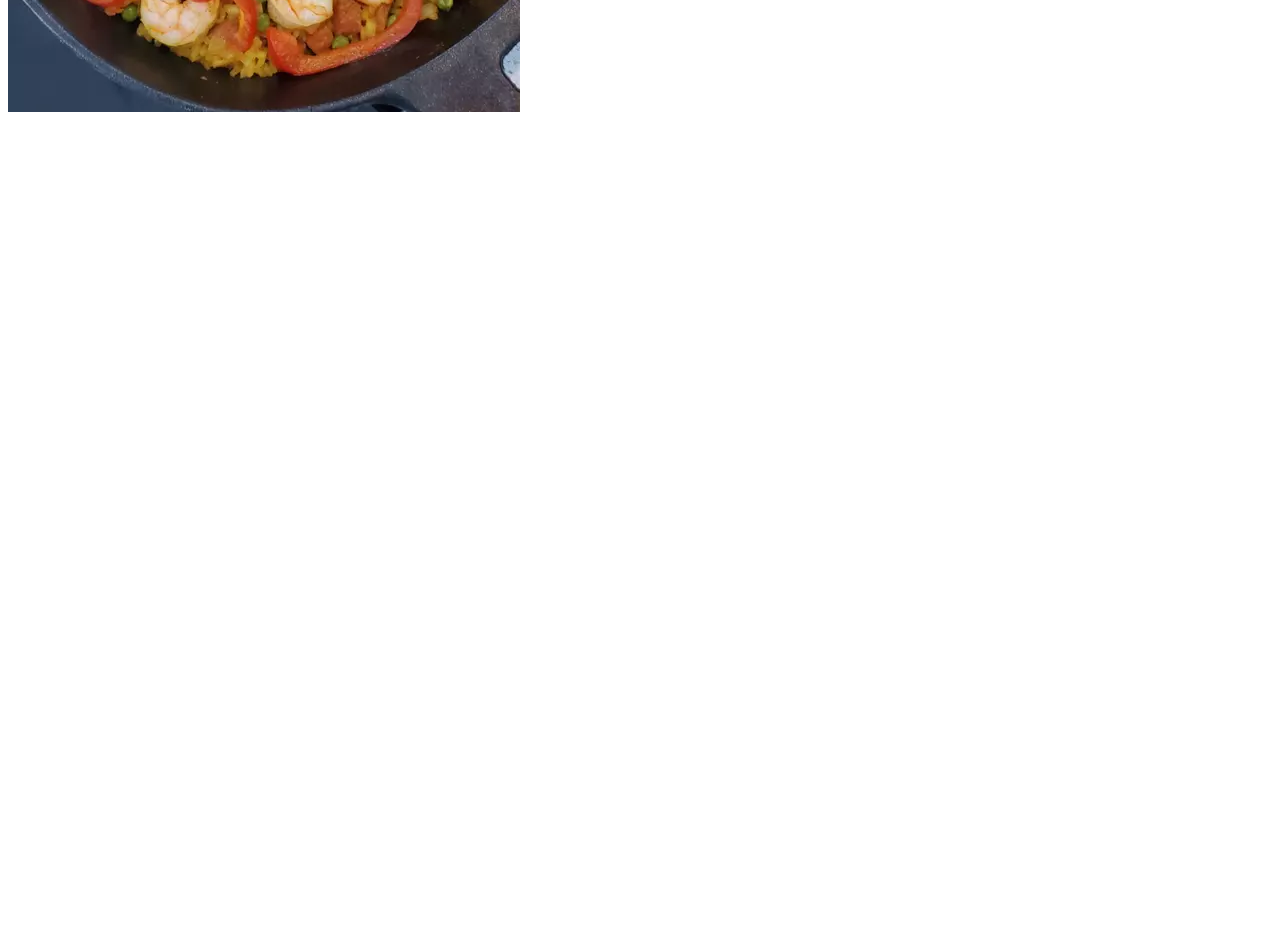
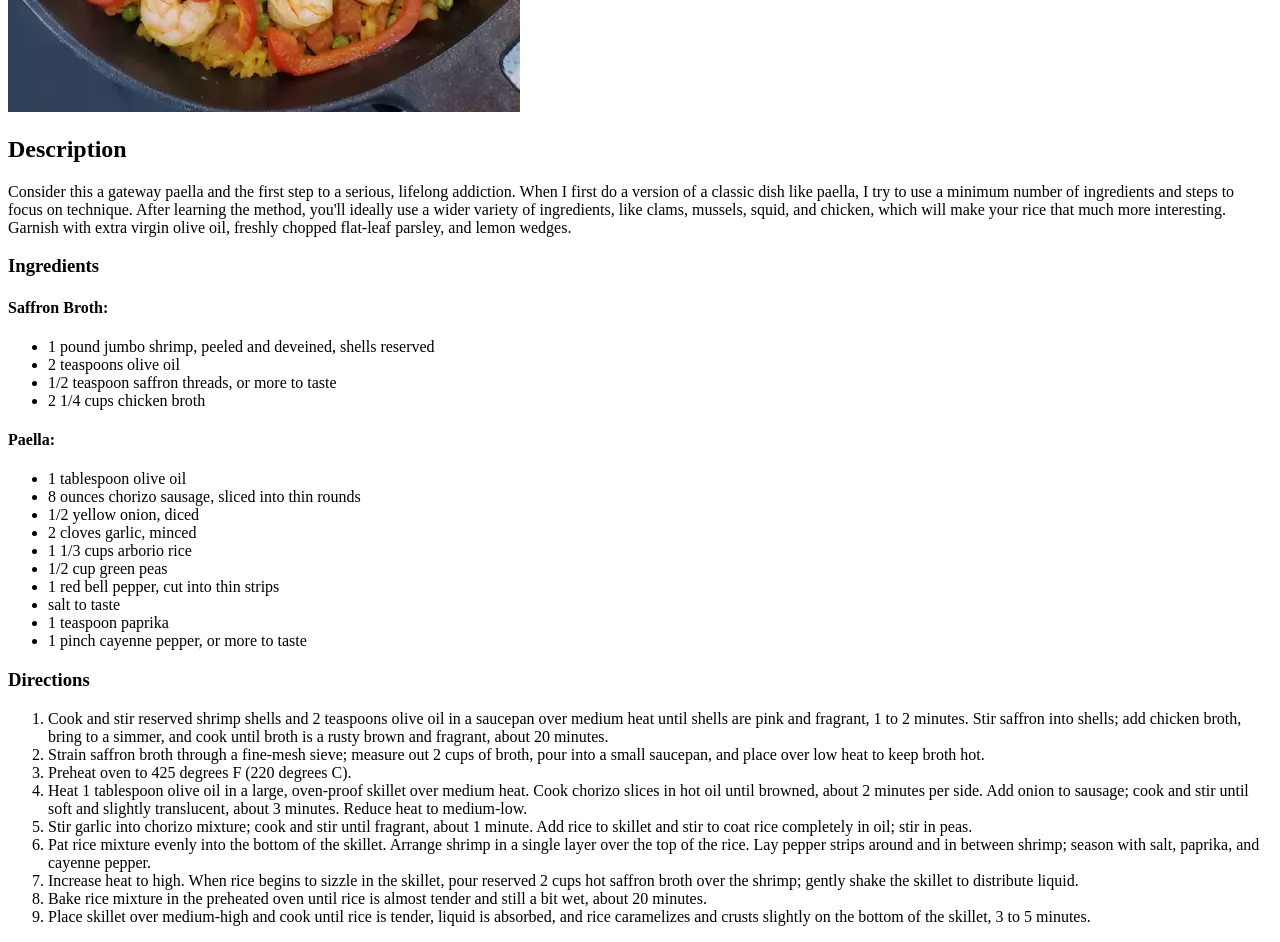
Before and after one commit to GuyJ1/odin-recipes, a plain HTML site: page recipes/paella.html in a window 1280 px wide. Shown: the part 480-1422 px from the top of the page. Before the commit the page ends 800 px from the top, so only its background shows below. Drawn offline with Linux system fonts and the light colour scheme.

Commit message:
Added page for paella html, following the same structure, description, ingredients, directions in unordered and ordered lists respectively

```diff
--- a/recipes/paella.html
+++ b/recipes/paella.html
@@ -10,6 +10,55 @@
 <body>
     <h1>Paella Recipe</h1>
     <img src="paella.webp" alt="paella">
+    <h2>Description</h2>
+    <p>Consider this a gateway paella and the first step to a serious, lifelong addiction. When I first do a version of
+        a classic dish like paella, I try to use a minimum number of ingredients and steps to focus on technique. After
+        learning the method, you'll ideally use a wider variety of ingredients, like clams, mussels, squid, and chicken,
+        which will make your rice that much more interesting. Garnish with extra virgin olive oil, freshly chopped
+        flat-leaf parsley, and lemon wedges.</p>
+    <h3>Ingredients</h3>
+    <h4>Saffron Broth:</h4>
+    <ul>
+        <li>1 pound jumbo shrimp, peeled and deveined, shells reserved</li>
+        <li>2 teaspoons olive oil</li>
+        <li>1/2 teaspoon saffron threads, or more to taste</li>
+        <li>2 1/4 cups chicken broth</li>
+    </ul>
+    <h4>Paella:</h4>
+    <ul>
+        <li>1 tablespoon olive oil</li>
+        <li>8 ounces chorizo sausage, sliced into thin rounds</li>
+        <li>1/2 yellow onion, diced</li>
+        <li>2 cloves garlic, minced</li>
+        <li>1 1/3 cups arborio rice</li>
+        <li>1/2 cup green peas</li>
+        <li>1 red bell pepper, cut into thin strips</li>
+        <li>salt to taste</li>
+        <li>1 teaspoon paprika</li>
+        <li>1 pinch cayenne pepper, or more to taste</li>
+    </ul>
+    <h3>Directions</h3>
+    <ol>
+        <li>Cook and stir reserved shrimp shells and 2 teaspoons olive oil in a saucepan over medium heat until shells
+            are pink and fragrant, 1 to 2 minutes. Stir saffron into shells; add chicken broth, bring to a simmer, and
+            cook until broth is a rusty brown and fragrant, about 20 minutes.</li>
+        <li>Strain saffron broth through a fine-mesh sieve; measure out 2 cups of broth, pour into a small saucepan, and
+            place over low heat to keep broth hot.</li>
+        <li>Preheat oven to 425 degrees F (220 degrees C).</li>
+        <li>Heat 1 tablespoon olive oil in a large, oven-proof skillet over medium heat. Cook chorizo slices in hot oil
+            until browned, about 2 minutes per side. Add onion to sausage; cook and stir until soft and slightly
+            translucent, about 3 minutes. Reduce heat to medium-low.</li>
+        <li>Stir garlic into chorizo mixture; cook and stir until fragrant, about 1 minute. Add rice to skillet and stir
+            to coat rice completely in oil; stir in peas.</li>
+        <li>Pat rice mixture evenly into the bottom of the skillet. Arrange shrimp in a single layer over the top of the
+            rice. Lay pepper strips around and in between shrimp; season with salt, paprika, and cayenne pepper.</li>
+        <li>Increase heat to high. When rice begins to sizzle in the skillet, pour reserved 2 cups hot saffron broth
+            over the shrimp; gently shake the skillet to distribute liquid.</li>
+        <li>Bake rice mixture in the preheated oven until rice is almost tender and still a bit wet, about 20 minutes.
+        </li>
+        <li>Place skillet over medium-high and cook until rice is tender, liquid is absorbed, and rice caramelizes and
+            crusts slightly on the bottom of the skillet, 3 to 5 minutes.</li>
+    </ol>
 </body>
 
 </html>
```
